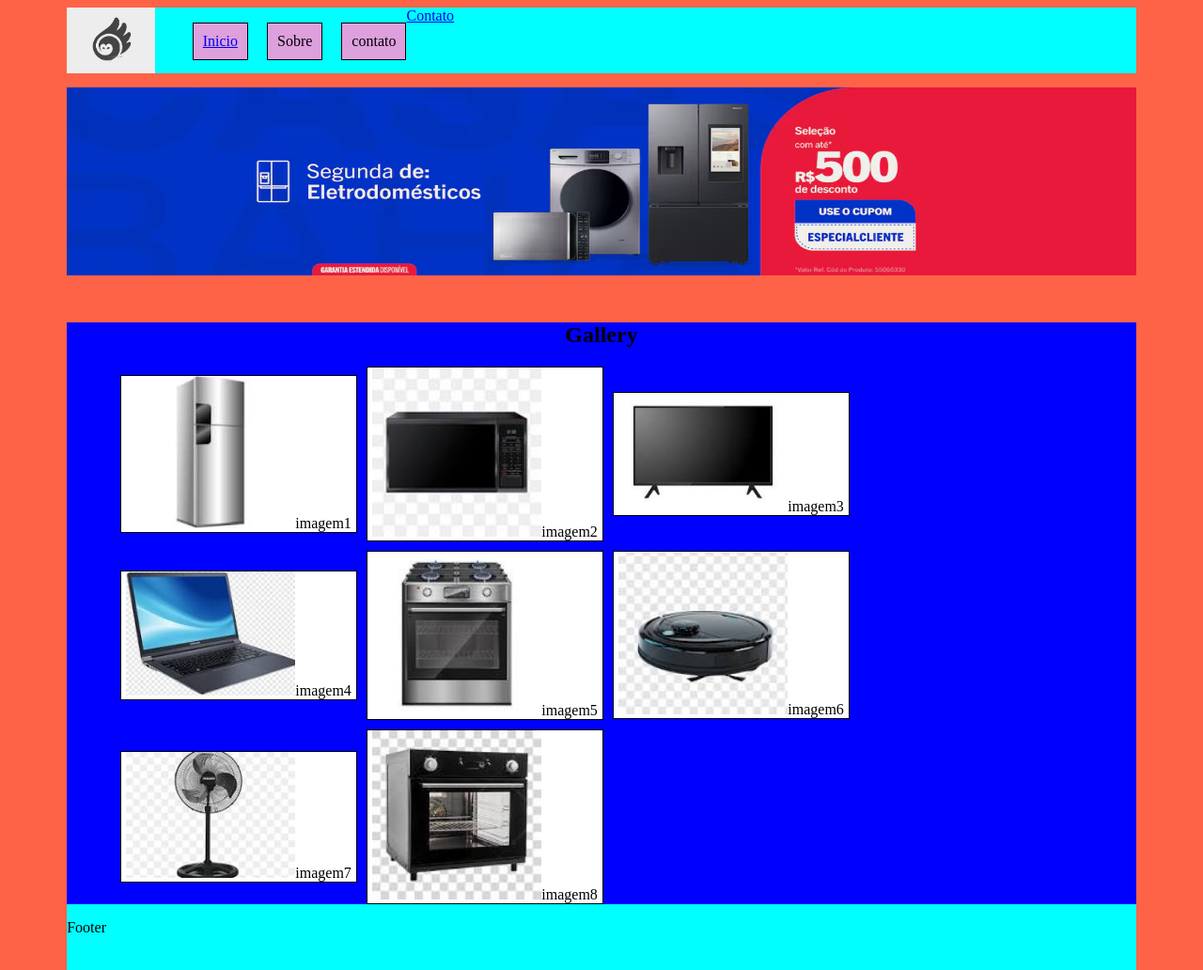
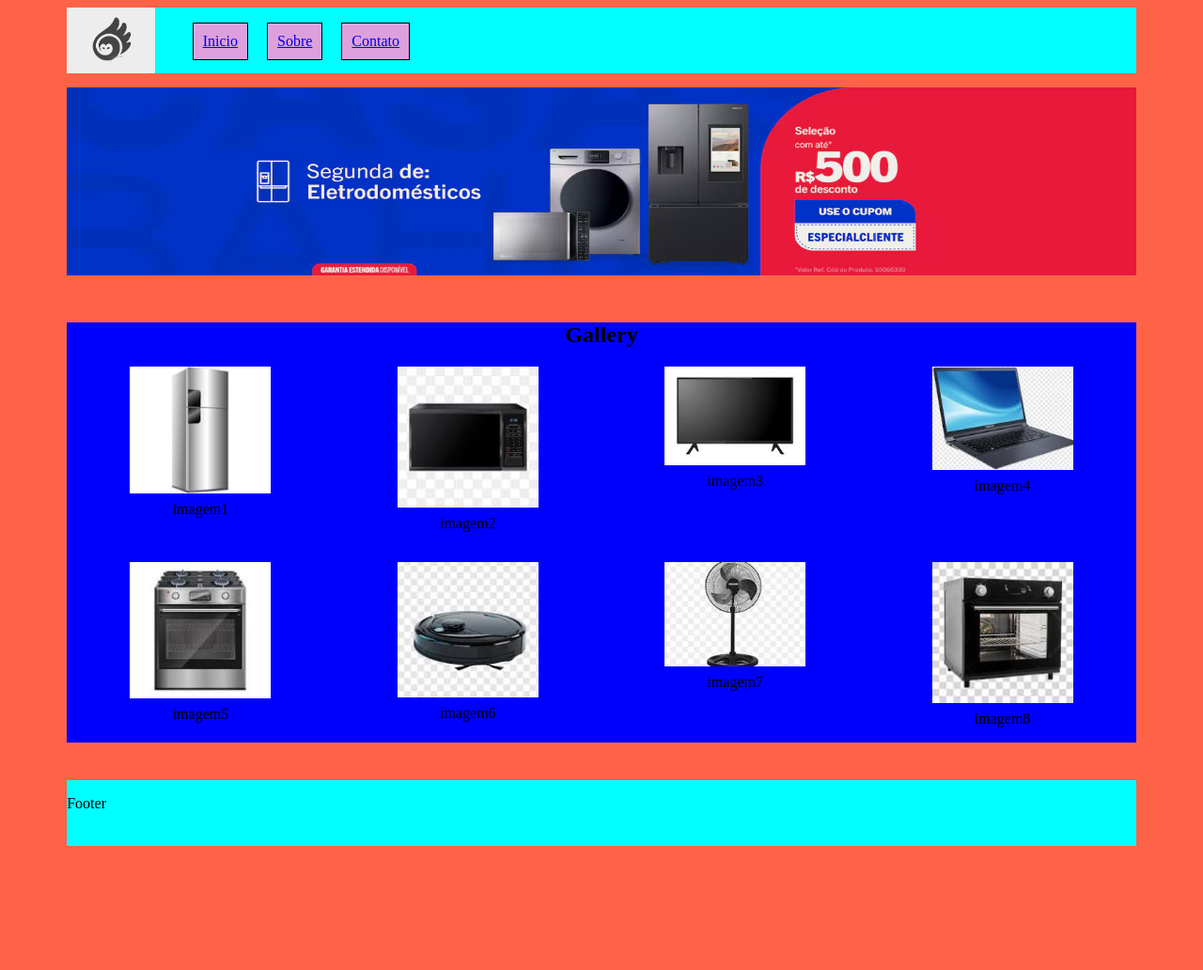
Before and after one commit to Nathan9780/Aula-HTMLCSS-NATHAN, a plain HTML site: page index.html in a window 1280 px wide. Shown: the whole page at 94% size. After the commit the page ends 908 px from the top, so only its background shows below. Drawn offline with Linux system fonts and the light colour scheme.

Commit message:
alterações feitas no site

```diff
--- a/index.html
+++ b/index.html
@@ -12,13 +12,15 @@
     <img src="/img/logo.png" alt="" id="imgLogo"/>
 </div>
 <div>
-    <ul id="menuContainer">
-        <li class="menu"><a href="#">Inicio</a> </li>
-        <li class="menu"><a href="/sobre.html"></a>Sobre</li>
-        <li class="menu"><a href="/contato.html"></a>contato</li>
-    </ul>
+
+<ul id="menuContainer">
+    <li class="menu"><a href="#">Inicio</a></li>
+    <li class="menu"><a href="/sobre.html">Sobre</a></li>
+    <li class="menu"><a href="/contato.html">Contato</a></li>
+</ul>
+
 </div>
-<a href="/contato.html">Contato</a>
+
     </header>
     <div id="carrosel"><img src="/img/b49a8b85-61d3-4f99-b4e7-d4001eb9d753.avif" alt="" id="bannerCarrosel"
 
@@ -44,4 +46,3 @@
 
 </body>
 </html>
-<!-- Nathan é incrivel -->
--- a/styles/sobre.css
+++ b/styles/sobre.css
@@ -17,6 +17,7 @@ h1 {
 h2 {
   color: #0052cc;
   margin-top: 20px;
+
 }
 
 p {
--- a/styles/styles.css
+++ b/styles/styles.css
@@ -59,25 +59,26 @@ text-decoration: none;
     margin: auto;
     margin-top: 10px;
     text-align: center;
+    margin-bottom: 40px;
+}
 
-}
-#containerCard{
+#containerCard {
     display: flex;
     flex-wrap: wrap;
-    background-color: blue;
-    width: 90%;
-    margin: auto;
-    margin-top: 10px;
+    justify-content: center;
+    gap: 16px;
+}
 
-align-items: center;
-gap: 10px;
+.cards {
+    flex: 0 1 calc(25% - 16px);
+    box-sizing: border-box;
+    text-align: center;
+    margin-bottom: 16px;
 }
-.cards{
-    border: solid 1px black;
-    background-color: white;
-    width: 250px;
-    margin: 0;
-}
-.imgCard{
-    width: 180px;
-}
+
+.imgCard {
+    width: 100%;
+    height: auto;
+    max-width: 150px;
+    display: block;
+    margin: 0 auto 8px};
```
